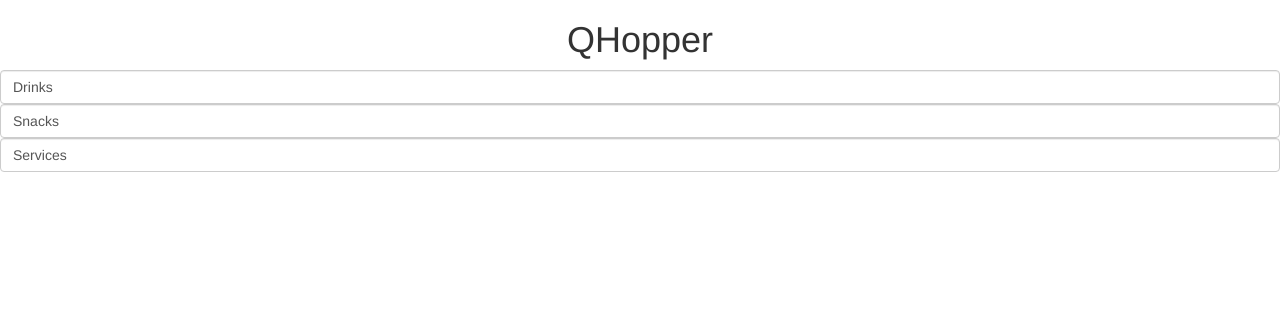
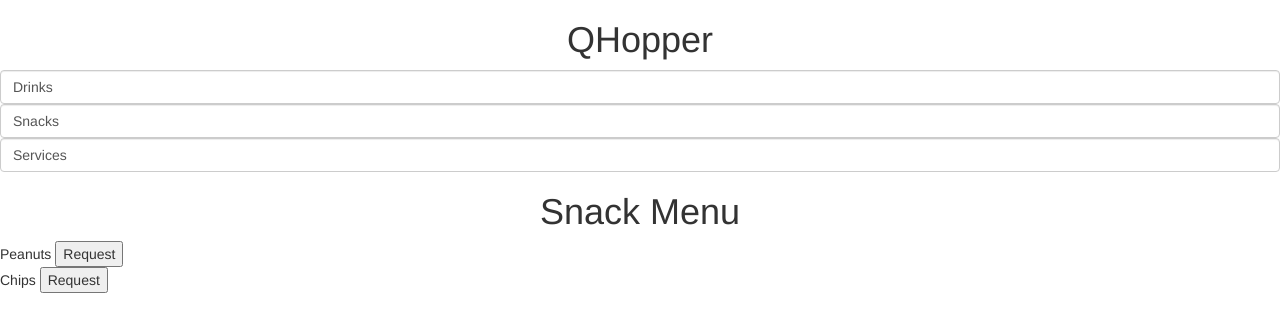
Before and after one commit to benjmo/PythonOnAPlane, a Flask app: page / in a window 1280 px wide. Shown: the top 332 px of the page. Run offline with Flask 2, Linux system fonts and the light colour scheme; some libraries are stand-ins or nearby versions.

Commit message:
Added food, drink and services menus in html

```diff
--- a/templates/index.html
+++ b/templates/index.html
@@ -21,14 +21,50 @@
     <![endif]-->
 
     <!-- Add your site or application content here -->
-    <div>
-    <h1><center>QHopper</center></h1>
+    <div id="mainpage">
+      <h1><center>QHopper</center></h1>
 
-    <div id="content">
-      <a class="form-control">Drinks</a>
-      <a class="form-control">Snacks</a>
-      <a class="form-control">Services</a>
+      <div id="content">
+        <a class="form-control">Drinks</a>
+        <a class="form-control">Snacks</a>
+        <a class="form-control">Services</a>
+      </div>
     </div>
+
+    <div hidden id="drinks">
+      <h1><center>Drink Menu</center></h1>
+
+      <h3>Soft Drink</h3>
+        Coke <button type="button">Request</button><br>
+        Sprite <button type="button">Request</button><br>
+        Fanta <button type="button">Request</button><br>
+      <h3>Juice</h3>
+        Apple Juice <button type="button">Request</button><br>
+        Orange Juice <button type="button">Request</button><br>
+      <h3>Tea and Coffee</h3>
+        English Breakfast <button type="button">Request</button><br>
+        Green Tea <button type="button">Request</button><br>
+        Coffee <button type="button">Request</button><br>
+      <h3>Alcoholic Beverages</h3>
+        Red Wine <button type="button">Request</button><br>
+        White Wine <button type="button">Request</button><br>
+        Beer <button type="button">Request</button><br>
+
+    </div>
+
+    <div header id="snacks">
+      <h1><center>Snack Menu</center></h1>
+      Peanuts <button type="button">Request</button><br>
+      Chips <button type="button">Request</button><br>
+
+    </div>
+
+    <div hidden id="services">
+      <h1><center>Other Services</center></h1>
+      Blanket <button type="button">Request</button><br>
+      Pillow <button type="button">Request</button><br>
+      Headphones <button type="button">Request</button><br>
+
     </div>
 
     <script src="{{url_for('static', filename='https://code.jquery.com/jquery-1.12.0.min.js')}}"></script>
```
